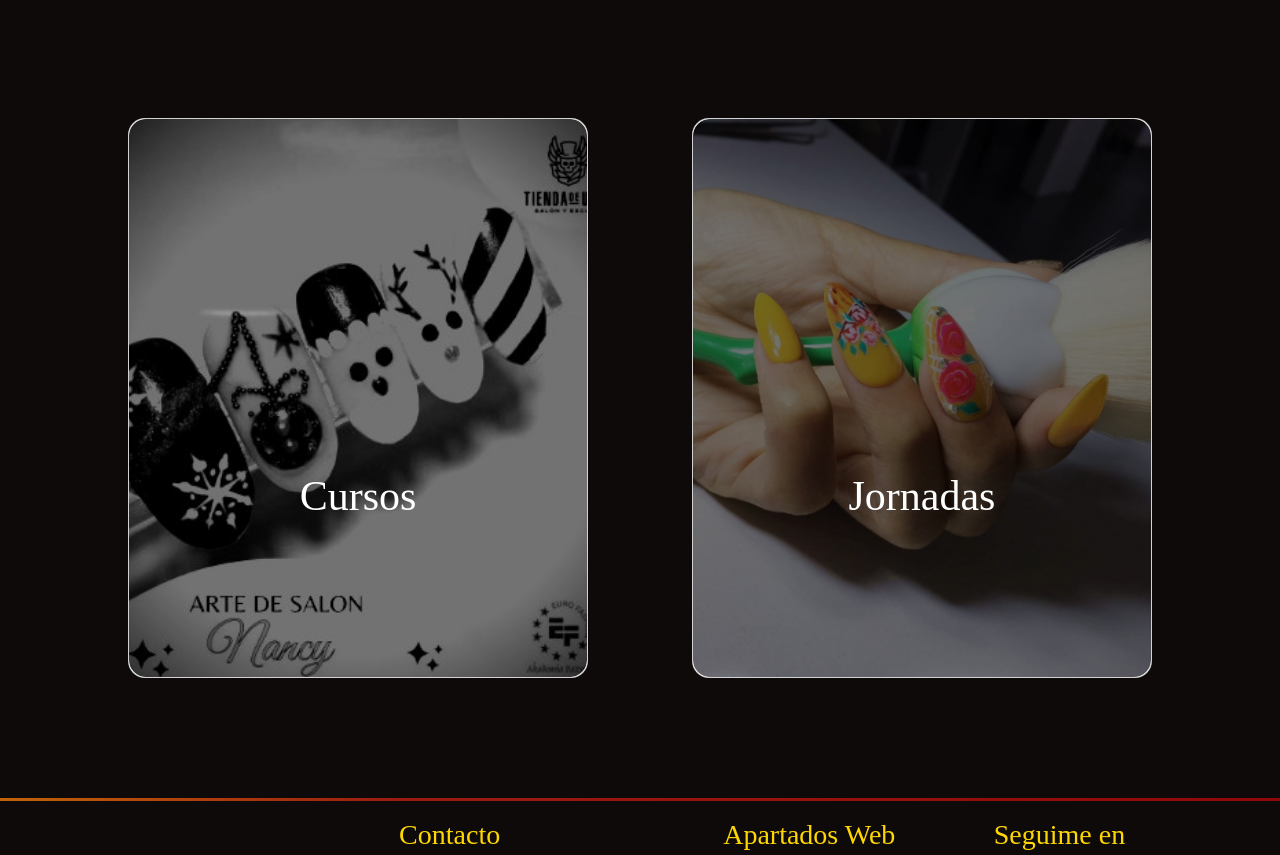
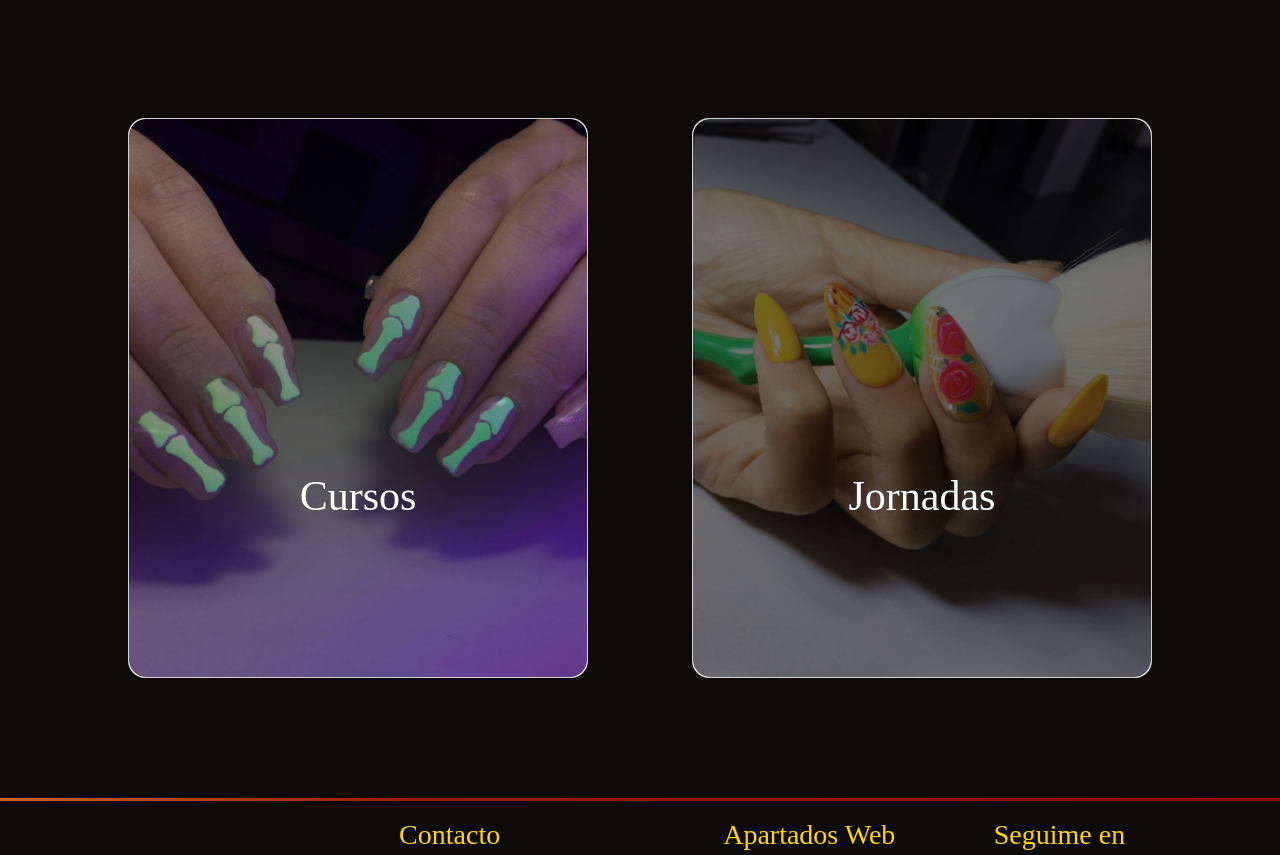
Before and after one commit to MatiasColazo1/tdu-page, an Angular app in the folder Cliente/: page /cursos-y-jornadas in a window 1280 px wide. Shown: the part 386-1241 px from the top of the page. Built offline with nearby package versions, Linux system fonts and the light colour scheme; a web font is replaced by a local one.

Commit message:
fotos cursos

```diff
--- a/Cliente/src/app/components/cursos/cursos.component.css
+++ b/Cliente/src/app/components/cursos/cursos.component.css
@@ -119,6 +119,8 @@ h2 {
 .lista-circular h6 {
   margin: 0 10px 5px 0;
   font-size: 18px;
+  font-family: 'Rye', serif;
+
 }
 
 /* Asegúrate de que el span se alinee con el número */
--- a/Cliente/src/app/components/cursosyjornadas/cursosyjornadas.component.html
+++ b/Cliente/src/app/components/cursosyjornadas/cursosyjornadas.component.html
@@ -10,7 +10,7 @@
         <div class="col-md-6">
             <a routerLink="/cursos">
                 <div class="card small-card">
-                    <img src="../../../assets/cursos-tdu.jpg" alt="">
+                    <img src="../../../assets/tdu-cursos.jpg" alt="">
                     <div class="card-content">
                         <h3>Cursos</h3>
                         <p>Información sobre todos los cursos</p>
```
Also changed, not shown: Cliente/src/assets/tdu-cursos.jpg (added).
